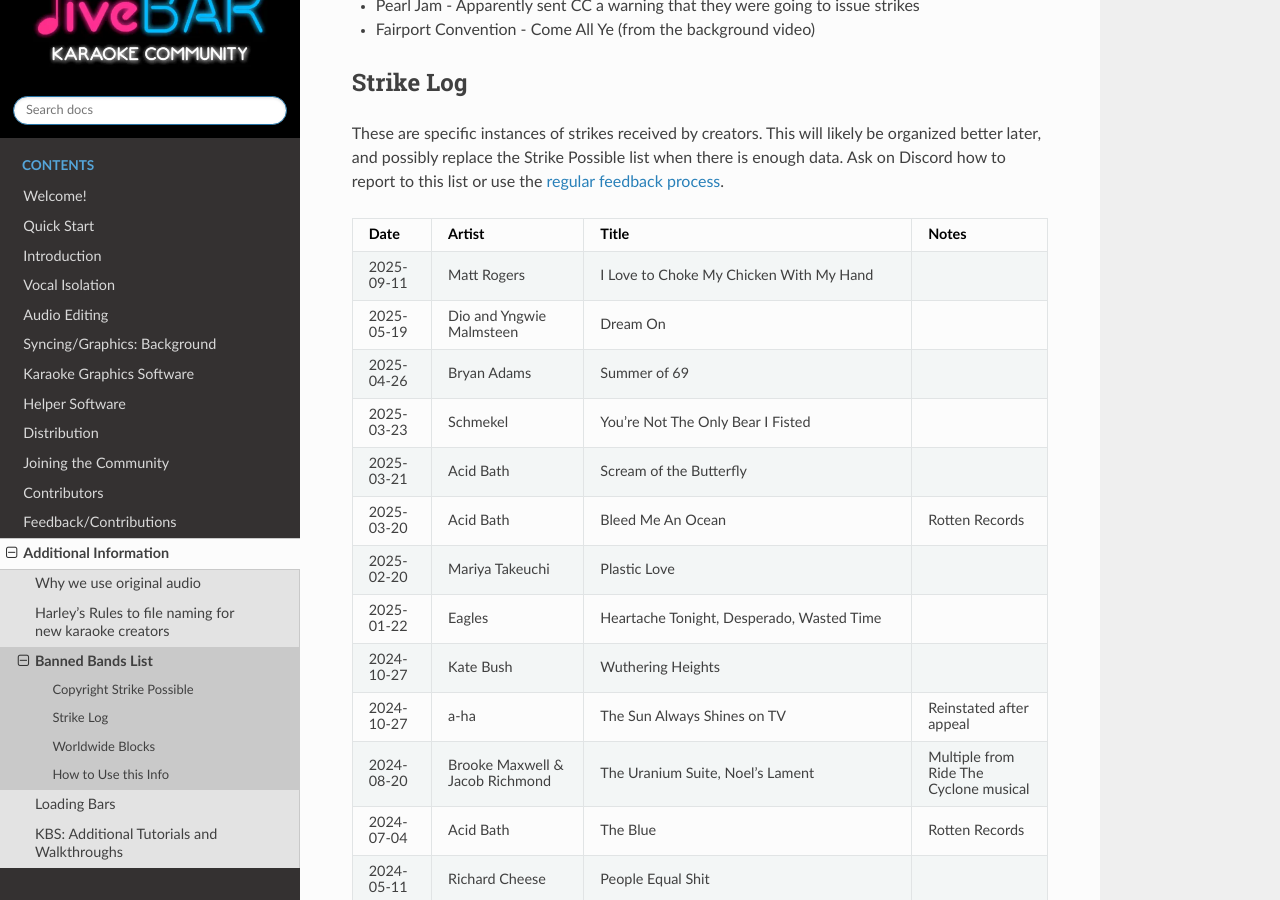
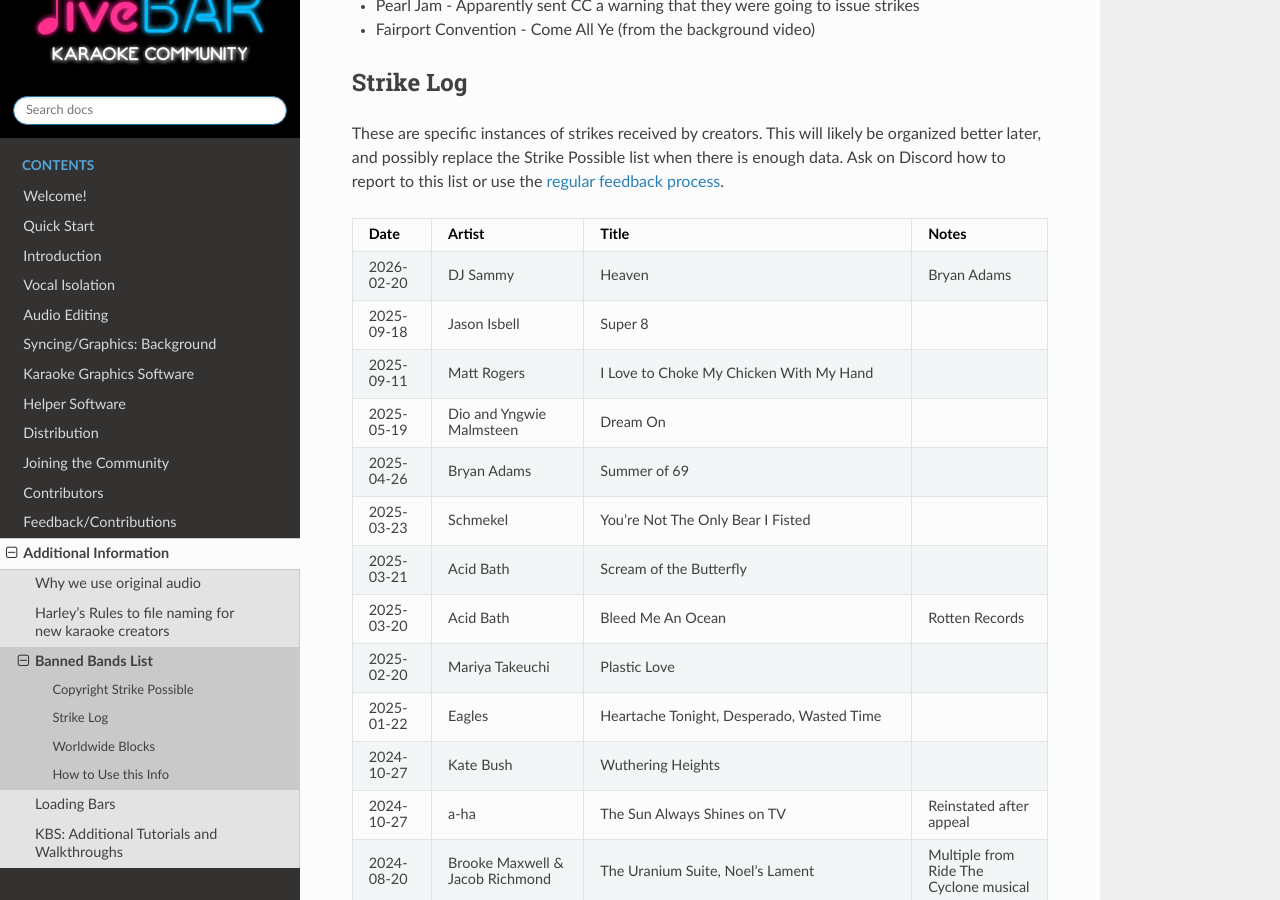
Before and after one commit to diveBarKaraoke/divebar_karaoke_creation_guide, a Sphinx documentation site: the page built from docs/banned_bands.rst, in a window 1280 px wide and 900 px high, scrolled down 1398 px. Built offline with Sphinx 7.4.7 and the Read the Docs theme 3.1.0, drawn with Linux system fonts in a browser that asks for light colours.

Commit message:
Updated banned bands

```diff
--- a/docs/banned_bands.rst
+++ b/docs/banned_bands.rst
@@ -60,6 +60,14 @@ These are specific instances of strikes received by creators. This will likely b
      - Artist
      - Title
      - Notes
+   * - 2026-02-20
+     - DJ Sammy
+     - Heaven
+     - Bryan Adams
+   * - 2025-09-18
+     - Jason Isbell
+     - Super 8
+     -
    * - 2025-09-11
      - Matt Rogers
      - I Love to Choke My Chicken With My Hand
```
